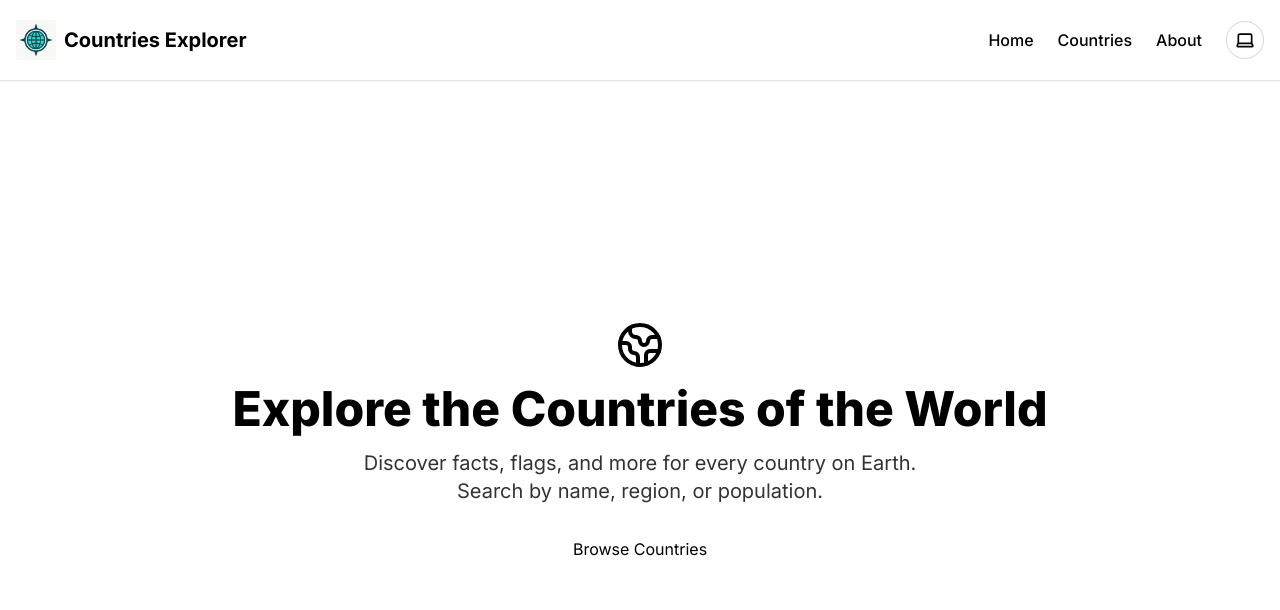
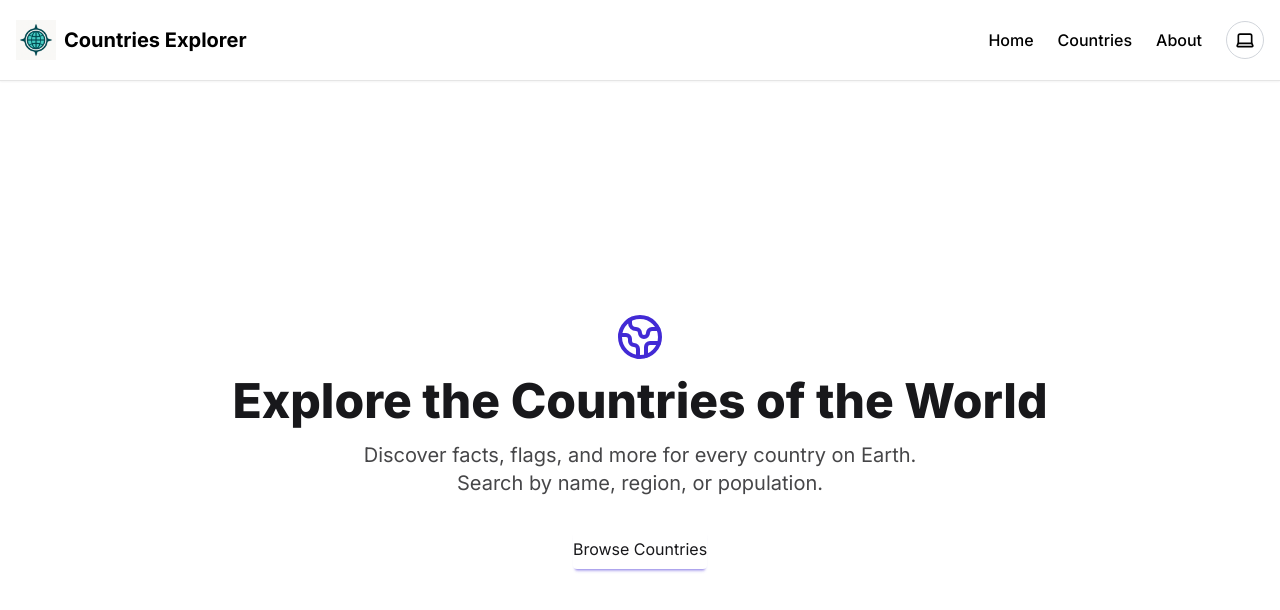
Before and after one commit to RW2023/countries-api, a Next.js app: page / in a window 1280 px wide. Shown: the top 610 px of the page. Built offline with nearby package versions, Linux system fonts and the light colour scheme.

Commit message:
Fix plugin import in tailwind config

```diff
--- a/tailwind.config.ts
+++ b/tailwind.config.ts
@@ -1,4 +1,5 @@
 import type { Config } from 'tailwindcss';
+import daisyui from 'daisyui';
 
 const config: Config = {
   darkMode: 'class',
@@ -14,7 +15,7 @@ const config: Config = {
       },
     },
   },
-  plugins: [require('daisyui')],
+  plugins: [daisyui],
   daisyui: {
     themes: true,
   },
```
